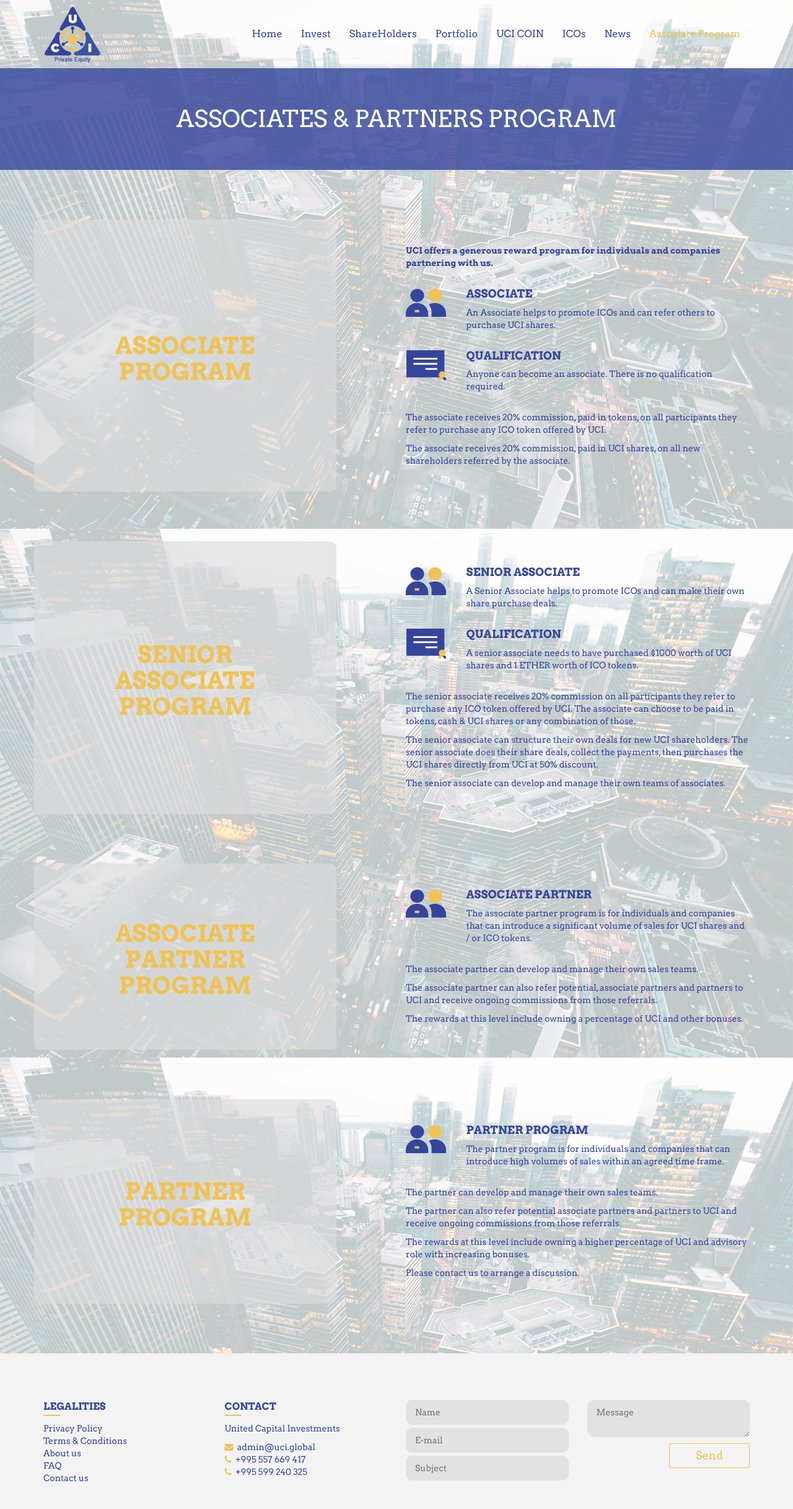
After one commit to GiorgiB97/uci.global, a PHP site: page /associate-program.html in a window 1280 px wide. The commit adds this page. Shown: the whole page at 62% size. Run offline with PHP 8.4, Linux system fonts and the light colour scheme; some libraries are stand-ins or nearby versions.

Commit message:
associate-program finished

```diff
--- /dev/null
+++ b/associate-program.html
@@ -0,0 +1,304 @@
+<!DOCTYPE html>
+<html lang="en">
+<head>
+    <!--{{{ META TAGS }}}-->
+    <meta http-equiv="Content-Type" content="text/html;charset=utf-8"/>
+    <meta name="HandheldFriendly" content="true"/>
+    <meta name="viewport"
+          content="width=device-width,height=device-height,initial-scale=1.0,minimum-scale=1.0,user-scalable=1"/>
+    <meta name="robots" content="noarchive"/>
+    <meta name="googlebot" content="noarchive"/>
+    <meta property="og:title" content="Bitcoin And Crypto-Currencies Private Equity Investments"/>
+    <meta property="og:description"
+          content="United Capital Investments: A one-stop private equity investment solution."/>
+    <meta property="og:locale" content="en_US"/>
+    <meta property="og:url" content="uci.global"/>
+    <meta property="og:image" content="/img/screenshot.png"/>
+    <meta property="og:type" content="website"/>
+    <meta property="og:site_name" content="UCI"/>
+    <!--{{{  END META TAGS }}}-->
+
+
+    <!--{{{ CSS LINKS AND ICONS }}}-->
+    <link rel="icon" type="image/x-icon" href="/img/favicon.ico"/>
+    <link rel="shortcut icon" type="image/x-icon" href="/img/favicon.ico"/>
+    <link href="https://fonts.googleapis.com/css?family=Arvo:400,400i,700,700i" rel="stylesheet">
+    <link rel="stylesheet" href="https://maxcdn.bootstrapcdn.com/font-awesome/4.7.0/css/font-awesome.min.css"/>
+    <link rel="stylesheet" href="https://maxcdn.bootstrapcdn.com/bootstrap/3.3.7/css/bootstrap.min.css">
+    <!-- global css file which will be overridden by every custom css file -->
+    <link rel="stylesheet" type="text/css" href="css/all/helpers.css"/>
+    <link rel="stylesheet" type="text/css" href="css/all/global.css"/>
+    <!-- section css files -->
+    <link rel="stylesheet" type="text/css" href="css/all/header.css"/>
+    <link rel="stylesheet" type="text/css" href="css/all/footer.css"/>
+    <!-- override all css files with index.css-->
+    <link rel="stylesheet" type="text/css" href="css/associate-program/associate-program.css"/>
+    <!--{{{ END CSS LINKS AND ICONS }}}-->
+
+
+    <!--{{{ JS SCRIPTS }}}-->
+    <script src="https://ajax.googleapis.com/ajax/libs/jquery/3.2.1/jquery.min.js"></script>
+    <script src="https://maxcdn.bootstrapcdn.com/bootstrap/3.3.7/js/bootstrap.min.js"></script>
+    <!-- ... CONTINUED IN THE END OF BODY ... -->
+    <!--{{{ END JS SCRIPTS }}}-->
+
+
+    <!--{{{ TITLE }}}-->
+    <title>Bitcoin And Crypto-Currencies Private Equity Investments</title>
+    <!--{{{ END TITLE }}}-->
+</head>
+<body data-landing="uci">
+<!--{{{ HEADER }}}-->
+<nav class="navbar header">
+    <div class="container">
+        <!-- Brand and toggle get grouped for better mobile display -->
+        <div class="navbar-header">
+            <button type="button" class="navbar-toggle collapsed" data-toggle="collapse"
+                    data-target="#navbar-collapse-1">
+                <span class="sr-only">Toggle navigation</span>
+                <span class="icon-bar"></span>
+                <span class="icon-bar"></span>
+                <span class="icon-bar"></span>
+            </button>
+            <a class="navbar-brand" href="#"><img src="img/all/logo.png" alt="Pindex"></a>
+        </div>
+
+        <!-- Collect the nav links, forms, and other content for toggling -->
+        <div class="collapse navbar-collapse" id="navbar-collapse-1">
+            <ul class="nav navbar-nav navbar-right">
+                <li><a href="http://uci.global">Home</a></li>
+                <li><a href="http://uci.global/invest.html">Invest</a></li>
+                <li><a href="http://uci.global/shareholders.html">ShareHolders</a></li>
+                <li><a href="http://uci.global/portfolio.html">Portfolio</a></li>
+                <li><a href="http://uci.global/uci-coin.html">UCI COIN</a></li>
+                <li><a href="http://uci.global/ICOs.html">ICOs</a></li>
+                <li><a href="http://uci.global/news.html">News</a></li>
+                <li class="active"><a href="">Associate Program</a></li>
+            </ul>
+        </div>
+    </div>
+</nav>
+<!--{{{ END HEADER }}}-->
+
+<!--{{{ ASSOCIATE-PROGRAM-INTRO SECTION }}}-->
+<div class="associate-program-intro">
+    <div class="container">
+        <div class="row">
+            <div class="col-xs-12 text-center">
+                <h1 class="text-white fs38 lh38">ASSOCIATES & PARTNERS PROGRAM</h1>
+            </div>
+        </div>
+    </div>
+</div>
+<!--{{{ END ASSOCIATE-PROGRAM-INTRO SECTION }}}-->
+
+<!--{{{ PROGRAM SECTION }}}-->
+<div class="associate-program pt80-d pb80-d">
+    <div class="container">
+        <div class="row row-container">
+            <div class="col-sm-5 bg-gray-transparent br-10 pt60-m pb40-m">
+                <h2 class="fs38 text-brand-secondary text-center"><b>ASSOCIATE<br>PROGRAM</b></h2>
+            </div>
+            <div class="col-sm-6 col-sm-offset-1 pt20-m pt40-d pb40-d">
+                <p class="text-brand-primary"><b>UCI offers a generous reward program for individuals and companies partnering with us.</b></p>
+                <br>
+                <div class="row text-center-m">
+                    <div class="col-md-2 col-md-offset-0 col-sm-3 col-sm-offset-0 col-xs-4 col-xs-offset-4">
+                        <img src="img/associate-program/box-1.png" class="img-responsive m0a-m" alt="">
+                    </div>
+                    <div class="col-md-10 col-sm-9 col-xs-12 text-brand-primary">
+                        <h4 class="mt0-d"><b>ASSOCIATE</b></h4>
+                        <p>An Associate helps to promote ICOs and can refer others to purchase UCI shares.</p>
+                    </div>
+                </div>
+                <br>
+                <div class="row text-center-m">
+                    <div class="col-md-2 col-md-offset-0 col-sm-3 col-sm-offset-0 col-xs-4 col-xs-offset-4">
+                        <img src="img/associate-program/box-2.png" class="img-responsive m0a-m" alt="">
+                    </div>
+                    <div class="col-md-10 col-sm-9 col-xs-12 text-brand-primary">
+                        <h4 class="mt0-d"><b>QUALIFICATION</b></h4>
+                        <p>Anyone can become an associate. There is no qualification required.</p>
+                    </div>
+                </div>
+                <br>
+                <p class="text-brand-primary">
+                    The associate receives 20% commission, paid in tokens, on all participants they refer to purchase
+                    any ICO token offered by UCI.
+                </p>
+                <p class="text-brand-primary mb0">
+                    The associate receives 20% commission, paid in UCI shares, on all new shareholders referred
+                    by the associate.
+                </p>
+            </div>
+        </div>
+
+
+        <div class="row row-container mt80-d mt60-m">
+            <div class="col-sm-5 bg-gray-transparent br-10 pt60-m pb40-m">
+                <h2 class="fs38 text-brand-secondary text-center"><b>SENIOR<br>ASSOCIATE<br>PROGRAM</b></h2>
+            </div>
+            <div class="col-sm-6 col-sm-offset-1 pt20-m pt40-d pb40-d">
+                <div class="row text-center-m">
+                    <div class="col-md-2 col-md-offset-0 col-sm-3 col-sm-offset-0 col-xs-4 col-xs-offset-4">
+                        <img src="img/associate-program/box-1.png" class="img-responsive m0a-m" alt="">
+                    </div>
+                    <div class="col-md-10 col-sm-9 col-xs-12 text-brand-primary">
+                        <h4 class="mt0-d"><b>SENIOR ASSOCIATE</b></h4>
+                        <p>A Senior Associate helps to promote ICOs and can make their own share purchase deals.</p>
+                    </div>
+                </div>
+                <br>
+                <div class="row text-center-m">
+                    <div class="col-md-2 col-md-offset-0 col-sm-3 col-sm-offset-0 col-xs-4 col-xs-offset-4">
+                        <img src="img/associate-program/box-2.png" class="img-responsive m0a-m" alt="">
+                    </div>
+                    <div class="col-md-10 col-sm-9 col-xs-12 text-brand-primary">
+                        <h4 class="mt0-d"><b>QUALIFICATION</b></h4>
+                        <p>A senior associate needs to have purchased $1000 worth of UCI shares and 1 ETHER worth
+                        of ICO tokens.</p>
+                    </div>
+                </div>
+                <br>
+                <p class="text-brand-primary">
+                    The senior associate receives 20% commission on all participants they refer to
+                    purchase any ICO token offered by UCI. The associate can choose to be paid in
+                    tokens, cash & UCI shares or any combination of those.
+                </p>
+                <p class="text-brand-primary">
+                    The senior associate can structure their own deals for new UCI shareholders.
+                    The senior associate does their share deals, collect the payments, then purchases
+                    the UCI shares directly from UCI at 50% discount.
+                </p>
+                <p class="text-brand-primary mb0">
+                    The senior associate can develop and manage their own teams of associates.
+                </p>
+            </div>
+        </div>
+
+
+        <div class="row row-container mt80-d mt60-m">
+            <div class="col-sm-5 bg-gray-transparent br-10 pt60-m pb40-m">
+                <h2 class="fs38 text-brand-secondary text-center"><b>ASSOCIATE<br>PARTNER<br>PROGRAM</b></h2>
+            </div>
+            <div class="col-sm-6 col-sm-offset-1 pt20-m pt40-d pb40-d">
+                <div class="row text-center-m">
+                    <div class="col-md-2 col-md-offset-0 col-sm-3 col-sm-offset-0 col-xs-4 col-xs-offset-4">
+                        <img src="img/associate-program/box-1.png" class="img-responsive m0a-m" alt="">
+                    </div>
+                    <div class="col-md-10 col-sm-9 col-xs-12 text-brand-primary">
+                        <h4 class="mt0-d"><b>ASSOCIATE PARTNER</b></h4>
+                        <p>The associate partner program is for individuals and companies that can introduce a
+                            significant volume of sales for UCI shares and / or ICO tokens.</p>
+                    </div>
+                </div>
+                <br>
+                <p class="text-brand-primary">
+                    The associate partner can develop and manage their own sales teams.
+                </p>
+                <p class="text-brand-primary">
+                    The associate partner can also refer potential, associate partners and partners to UCI
+                    and receive ongoing commissions from those referrals.
+                </p>
+                <p class="text-brand-primary mb0">
+                    The rewards at this level include owning a percentage of UCI and other bonuses.
+                </p>
+            </div>
+        </div>
+
+
+
+        <div class="row row-container mt80-d mt60-m">
+            <div class="col-sm-5 bg-gray-transparent br-10 pt60-m pb40-m">
+                <h2 class="fs38 text-brand-secondary text-center"><b>PARTNER<br>PROGRAM</b></h2>
+            </div>
+            <div class="col-sm-6 col-sm-offset-1 pt20-m pt40-d pb40-d">
+                <div class="row text-center-m">
+                    <div class="col-md-2 col-md-offset-0 col-sm-3 col-sm-offset-0 col-xs-4 col-xs-offset-4">
+                        <img src="img/associate-program/box-1.png" class="img-responsive m0a-m" alt="">
+                    </div>
+                    <div class="col-md-10 col-sm-9 col-xs-12 text-brand-primary">
+                        <h4 class="mt0-d"><b>PARTNER PROGRAM</b></h4>
+                        <p>The partner program is for individuals and companies that can introduce high volumes of
+                            sales within an agreed time frame.</p>
+                    </div>
+                </div>
+                <br>
+                <p class="text-brand-primary">
+                    The partner can develop and manage their own sales teams.
+                </p>
+                <p class="text-brand-primary">
+                    The partner can also refer potential associate partners and partners to UCI and receive ongoing
+                    commissions from those referrals.
+                </p>
+                <p class="text-brand-primary">
+                    The rewards at this level include owning a higher percentage of UCI and advisory role with
+                    increasing bonuses.
+                </p>
+                <p class="text-brand-primary mb0">
+                    Please contact us to arrange a discussion.
+                </p>
+            </div>
+        </div>
+    </div>
+</div>
+<!--{{{ END PROGRAM SECTION }}}-->
+
+<!--{{{ FOOTER SECTION }}}-->
+<div class="footer">
+    <div class="container">
+        <div class="row">
+            <div class="col-sm-3 mb40-m">
+                <div class="header"><span>LEGALITIES</span>
+                    <hr class="card-splitter">
+                </div>
+                <div class="body">
+                    <ul class="list">
+                        <li><a href="http://uci.global/privacy-policy.html">Privacy Policy</a></li>
+                        <li><a href="http://uci.global/terms-and-conditions.html">Terms & Conditions</a></li>
+                        <li><a href="http://uci.global/about-us.html">About us</a></li>
+                        <li><a href="http://uci.global/faq.html">FAQ</a></li>
+                        <li><a href="http://uci.global/contact-us.html">Contact us</a></li>
+                    </ul>
+                </div>
+            </div>
+            <div class="col-sm-3 mb40-m">
+                <div class="header"><span>CONTACT</span>
+                    <hr class="card-splitter">
+                </div>
+                <div class="body">
+                    <ul class="list text-brand-primary">
+                        <li><p class="brand-name">United Capital Investments</p></li>
+                        <li>
+                            <a href="mailto:admin@uci.global"><i class="fa fa-envelope text-brand-secondary"></i>&nbsp; admin@uci.global</a>
+                        </li>
+                        <li>
+                            <i class="fa fa-phone text-brand-secondary"></i>&nbsp; +995 557 669 417
+                        </li>
+                        <li>
+                            <i class="fa fa-phone text-brand-secondary"></i>&nbsp; +995 599 240 325
+                        </li>
+                    </ul>
+                </div>
+            </div>
+            <div class="col-sm-6 mb40-m">
+                <div class="form">
+                <div class="row">
+                    <div class="col-sm-6 mb20-m">
+                        <input type="text" title="name" aria-labelledby="Name" placeholder="Name"><br>
+                        <input type="text" title="email" aria-labelledby="E-mail" placeholder="E-mail"><br>
+                        <input type="text" title="subject" aria-labelledby="Subject" placeholder="Subject"><br>
+                    </div>
+                    <div class="col-sm-6">
+                        <textarea title="subject" aria-labelledby="Message" placeholder="Message"></textarea><br>
+                        <button onsubmit="alert('submit')" class="btn btn-brand-transparent pull-right">Send</button>
+                    </div>
+                </div>
+                </div>
+            </div>
+        </div>
+    </div>
+</div>
+<!--{{{ END FOOTER SECTION }}}-->
+</body>
+</html>
--- a/css/all/global.css
+++ b/css/all/global.css
@@ -1,3 +1,6 @@
+* {
+ font-family: 'Arvo', serif;
+}
 .flexy {
     display: -webkit-box;
     display: -webkit-flex;
@@ -91,6 +94,12 @@ a:hover {
 .bg-brand-secondary{
     background-color: #efc354;
 }
+.bg-gray-transparent{
+    background: rgba(222, 222, 222, 0.65);
+}
+.br-10{
+    border-radius: 10px;
+}
 
 .video-responsive {
     width: 50%;
--- a/css/all/helpers.css
+++ b/css/all/helpers.css
@@ -36,6 +36,17 @@
 
 .keep-all {
     word-break: keep-all;
+}
+
+@media (max-width: 768px) {
+    .text-center-m{
+        text-align: center;
+    }
+}
+@media (min-width: 768px) {
+    .text-center-d{
+        text-align: center;
+    }
 }
 
 /* FONT SIZES */
@@ -657,6 +668,10 @@
 }
 
 @media (max-width: 768px) {
+    .m0a-m {
+        margin: 0 auto;
+    }
+
     .m0-m {
         margin: 0;
     }
@@ -683,6 +698,10 @@
 }
 
 @media (min-width: 768px) {
+    .m0a-d {
+        margin: 0 auto;
+    }
+
     .m0-d {
         margin: 0;
     }
--- /dev/null
+++ b/css/associate-program/associate-program.css
@@ -0,0 +1,25 @@
+.associate-program-intro{
+    background-color: rgba(53, 69, 156, 0.8);
+    padding:61px 0;
+}
+.associate-program-intro h1{
+    margin: 0;
+}
+
+@media (min-width: 768px){
+    .associate-program .row-container{
+        display: flex;
+    }
+    .associate-program .row-container > div:first-child{
+        flex: 1;
+        display: flex;
+        align-items: center;
+        justify-content: center;
+    }
+}
+
+@media (max-width: 768px){
+    .associate-program .row-container .br-10{
+        border-radius: 0;
+    }
+}
--- a/css/invest/invest-intro.css
+++ b/css/invest/invest-intro.css
@@ -1,5 +1,4 @@
 .invest-intro{
-    height: 160px;
     background-color: rgba(53, 69, 156, 0.8);
     padding:61px 0;
 }
--- a/index.html
+++ b/index.html
@@ -22,6 +22,7 @@
     <!--{{{ CSS LINKS AND ICONS }}}-->
     <link rel="icon" type="image/x-icon" href="/img/favicon.ico"/>
     <link rel="shortcut icon" type="image/x-icon" href="/img/favicon.ico"/>
+    <link href="https://fonts.googleapis.com/css?family=Arvo:400,400i,700,700i" rel="stylesheet">
     <link rel="stylesheet" href="https://maxcdn.bootstrapcdn.com/font-awesome/4.7.0/css/font-awesome.min.css"/>
     <link rel="stylesheet" href="https://maxcdn.bootstrapcdn.com/bootstrap/3.3.7/css/bootstrap.min.css">
     <!-- global css file which will be overridden by every custom css file -->
@@ -109,7 +110,7 @@
     <div class="container">
         <div class="row">
             <div class="col-sm-3 col-sm-offset-1">
-                <h1 class="about-header text-brand-secondary fs38 lh38 mb40-m">A one-stop private equity investment
+                <h1 class="about-header text-brand-secondary fs38 lh38 m0-d mb40-m">A one-stop private equity investment
                     solution</h1>
             </div>
             <div class="col-sm-8">
--- a/invest.html
+++ b/invest.html
@@ -22,6 +22,7 @@
     <!--{{{ CSS LINKS AND ICONS }}}-->
     <link rel="icon" type="image/x-icon" href="/img/favicon.ico"/>
     <link rel="shortcut icon" type="image/x-icon" href="/img/favicon.ico"/>
+    <link href="https://fonts.googleapis.com/css?family=Arvo:400,400i,700,700i" rel="stylesheet">
     <link rel="stylesheet" href="https://maxcdn.bootstrapcdn.com/font-awesome/4.7.0/css/font-awesome.min.css"/>
     <link rel="stylesheet" href="https://maxcdn.bootstrapcdn.com/bootstrap/3.3.7/css/bootstrap.min.css">
     <!-- global css file which will be overridden by every custom css file -->
```
Also changed, not shown: img/associate-program/box-1.png (added), img/associate-program/box-2.png (added).
